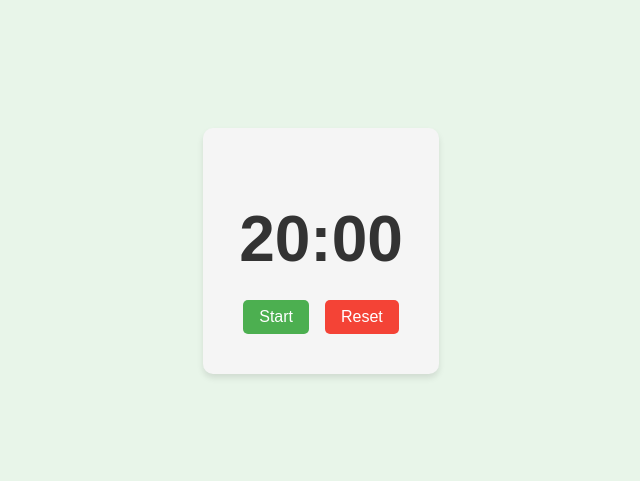
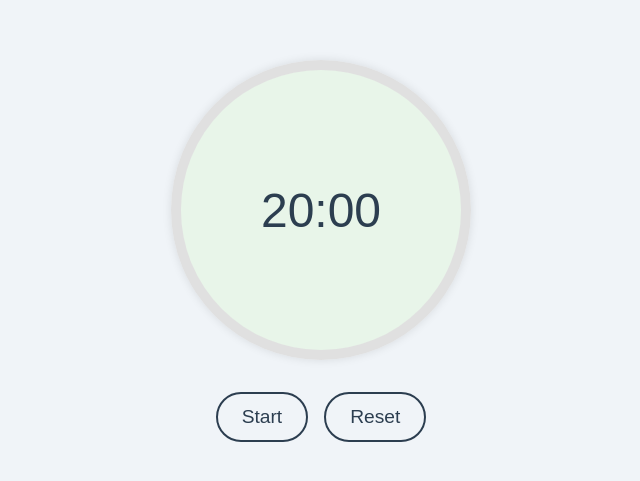
Before and after one commit to tobyatgithub/20-20-20-webapp, a React (Create React App) app: page / in a window 1280 px wide. Shown: the part 149-630 px from the top of the page, without its empty margins (319-959 px from the left). Built offline with nearby package versions, Linux system fonts and the light colour scheme.

Commit message:
Added progress timer. LGTM.

```diff
--- a/src/App.tsx
+++ b/src/App.tsx
@@ -7,7 +7,7 @@ const AppContainer = styled.div`
   justify-content: center;
   align-items: center;
   min-height: 100vh;
-  background-color: #e8f5e9;
+  background-color: #f0f4f8;
   font-family: 'Arial', sans-serif;
 `;
 
--- a/src/Timer.tsx
+++ b/src/Timer.tsx
@@ -9,40 +9,61 @@ const TimerContainer = styled.div`
   display: flex;
   flex-direction: column;
   align-items: center;
-  padding: 2rem;
-  background-color: #f5f5f5;
-  border-radius: 10px;
-  box-shadow: 0 4px 6px rgba(0, 0, 0, 0.1);
+`;
+
+const CircularProgress = styled.div<{ progress: number }>`
+  position: relative;
+  width: 300px;
+  height: 300px;
+  border-radius: 50%;
+  background: conic-gradient(
+    from 0deg,
+    #4caf50 ${props => props.progress * 360}deg,
+    #e0e0e0 ${props => props.progress * 360}deg 360deg
+  );
+  display: flex;
+  justify-content: center;
+  align-items: center;
+  box-shadow: 0 0 10px rgba(0, 0, 0, 0.1);
+`;
+
+const InnerCircle = styled.div`
+  width: 280px;
+  height: 280px;
+  border-radius: 50%;
+  background-color: #e8f5e9;
+  display: flex;
+  justify-content: center;
+  align-items: center;
 `;
 
 const TimerDisplay = styled.h1`
-  font-size: 4rem;
-  margin-bottom: 1rem;
-  color: #333;
+  font-size: 3rem;
+  color: #2c3e50;
+  font-weight: 300;
+`;
+
+const ButtonContainer = styled.div`
+  display: flex;
+  gap: 1rem;
+  margin-top: 2rem;
 `;
 
 const Button = styled.button`
-  padding: 0.5rem 1rem;
-  font-size: 1rem;
-  margin: 0.5rem;
+  padding: 0.75rem 1.5rem;
+  font-size: 1.2rem;
   border: none;
-  border-radius: 5px;
+  border-radius: 30px;
   cursor: pointer;
-  transition: background-color 0.3s ease;
+  transition: all 0.3s ease;
+  background-color: transparent;
+  color: #2c3e50;
+  border: 2px solid #2c3e50;
 
   &:hover {
-    opacity: 0.8;
+    background-color: #2c3e50;
+    color: #e8f5e9;
   }
-`;
-
-const StartButton = styled(Button)`
-  background-color: #4caf50;
-  color: white;
-`;
-
-const ResetButton = styled(Button)`
-  background-color: #f44336;
-  color: white;
 `;
 
 const Timer: React.FC<TimerProps> = ({ initialTime }) => {
@@ -82,15 +103,21 @@ const Timer: React.FC<TimerProps> = ({ initialTime }) => {
     return `${mins.toString().padStart(2, '0')}:${secs.toString().padStart(2, '0')}`;
   };
 
+  const progress = 1 - time / initialTime;
+
   return (
     <TimerContainer>
-      <TimerDisplay>{formatTime(time)}</TimerDisplay>
-      <div>
-        <StartButton onClick={toggleTimer}>
+      <CircularProgress progress={progress}>
+        <InnerCircle>
+          <TimerDisplay>{formatTime(time)}</TimerDisplay>
+        </InnerCircle>
+      </CircularProgress>
+      <ButtonContainer>
+        <Button onClick={toggleTimer}>
           {isActive ? 'Pause' : 'Start'}
-        </StartButton>
-        <ResetButton onClick={resetTimer}>Reset</ResetButton>
-      </div>
+        </Button>
+        <Button onClick={resetTimer}>Reset</Button>
+      </ButtonContainer>
     </TimerContainer>
   );
 };
```
